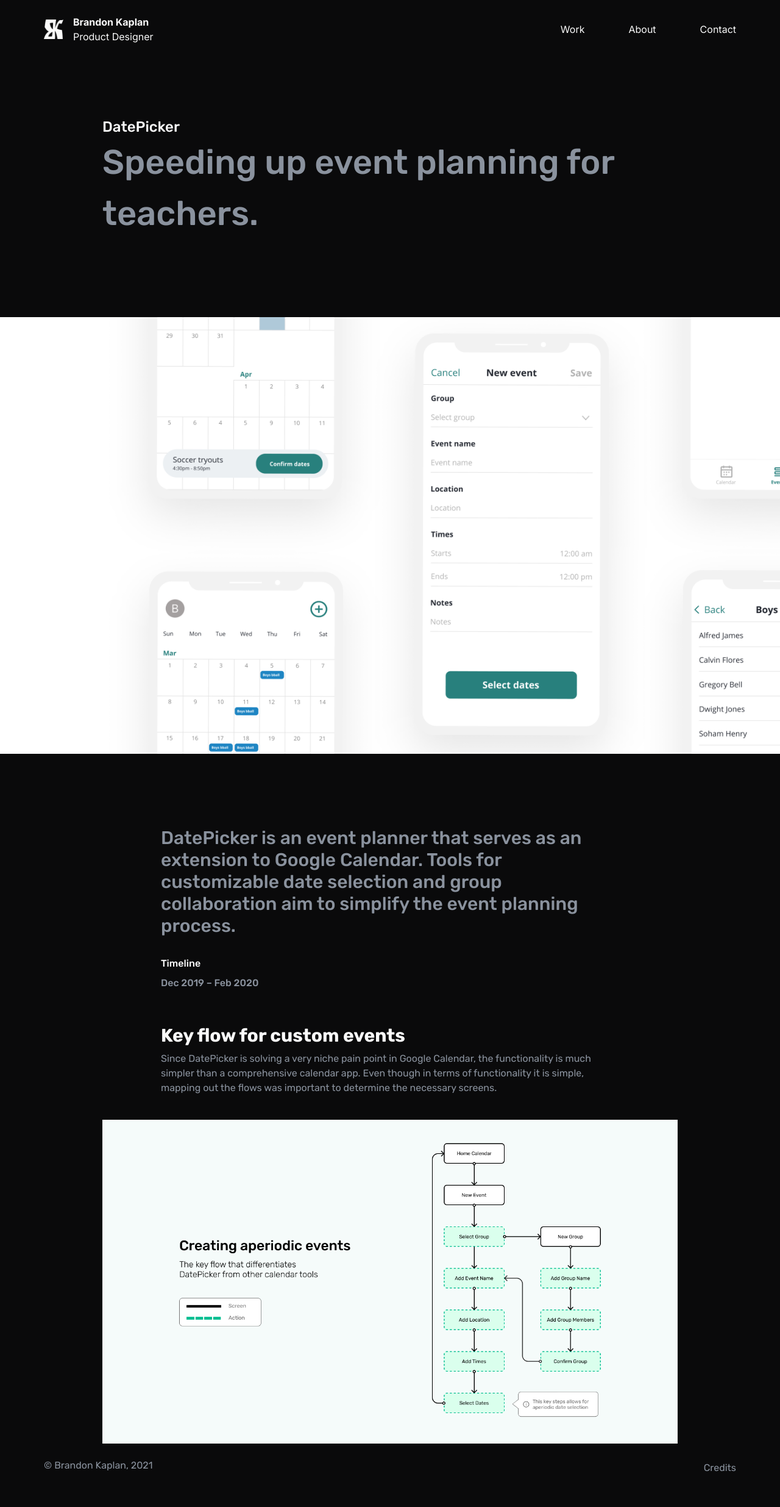
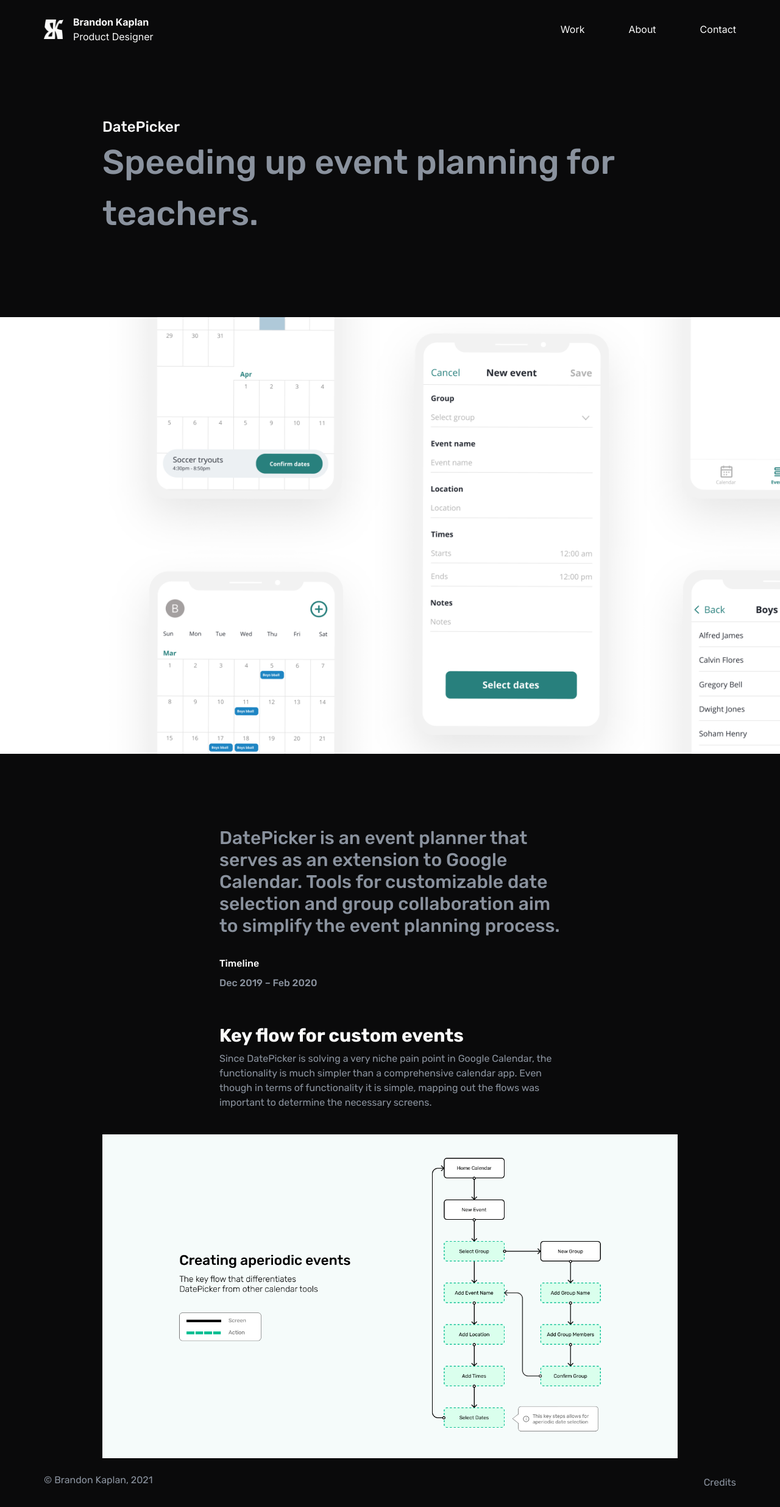
Before and after one commit to brandkap/brandkap.github.io, a Jekyll site: the page built from work/date-picker.md, in a window 1280 px wide. Shown: the whole page at 61% size. Built offline with Jekyll 4.4.1, drawn with Linux system fonts in a browser that asks for light colours; before the commit the page ends 2447 px from its top, so only the background shows below that.

Commit message:
Shrink text width

```diff
--- a/assets/css/styles.css
+++ b/assets/css/styles.css
@@ -744,12 +744,20 @@
   grid-template-columns: 1fr 5fr 2fr 3fr 1fr;
 }
 
+.col-span-6 {
+  grid-column: span 6 / span 6;
+}
+
 .col-span-10 {
   grid-column: span 10 / span 10;
 }
 
 .col-start-2 {
   grid-column-start: 2;
+}
+
+.col-start-4 {
+  grid-column-start: 4;
 }
 
 .grid-rows-1 {
@@ -895,13 +903,13 @@
 }
 
 .case-study-content h2 {
-  grid-column: span 8 / span 8;
-  grid-column-start: 3;
+  grid-column: span 6 / span 6;
+  grid-column-start: 4;
 }
 
 .case-study-content p {
-  grid-column: span 8 / span 8;
-  grid-column-start: 3;
+  grid-column: span 6 / span 6;
+  grid-column-start: 4;
 }
 
 @media (min-width: 640px) {
```
